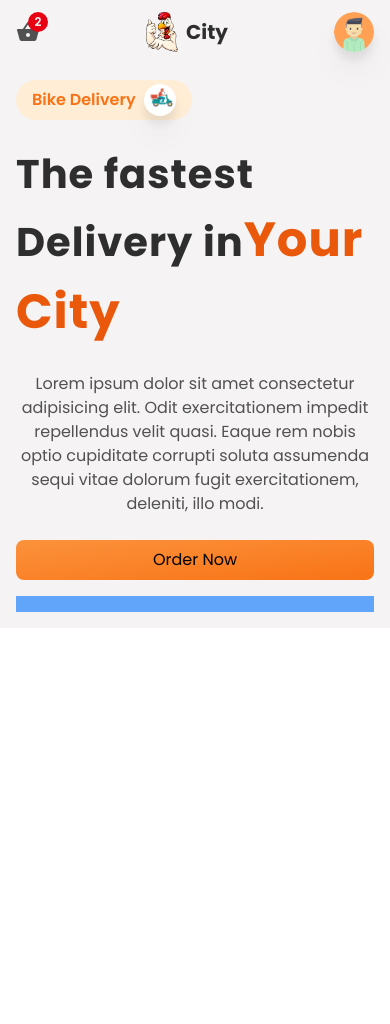
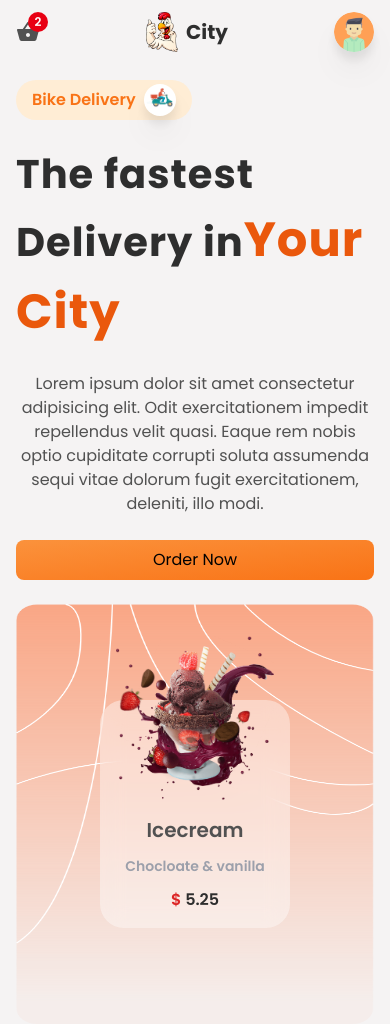
Before and after one commit to thethmuenaing/restaurant-app, a React (Create React App) app: page / in a window 390 px wide. Shown: the top 1024 px of the page. Before the commit the page ends 844 px from the top, so only its background shows below. Built offline with nearby package versions, Linux system fonts and the light colour scheme.

Commit message:
right part of HomeMainContainer and responsive method

```diff
--- a/src/components/HomeMainContainer.jsx
+++ b/src/components/HomeMainContainer.jsx
@@ -1,12 +1,15 @@
 import React from "react";
 import Delivery from "../images/delivery.png";
+import HeroBg from "../images/heroBg.png";
+import I1 from "../images/i1.png";
 
-const HomeMainContainer = () => {
+const HomeContainer = () => {
 	return (
 		<section
 			className="grid grid-cols-1 md:grid-cols-2 gap-2 w-full"
 			id="home "
 		>
+			{/* left */}
 			<div className="py-2 flex-1 flex flex-col items-start justify-center gap-6">
 				<div className="flex items-center justify-center gap-2 bg-orange-100 px-4 py-1 rounded-full">
 					<p className="text-base text-orange-500 font-semibold">
@@ -42,9 +45,35 @@
 				</button>
 			</div>
 
-			<div className="py-2 bg-blue-400 flex-1 "></div>
+			{/* right */}
+
+			<div className="py-2 flex-1 flex items-center relative">
+				<img
+					src={HeroBg}
+					className="ml-auto h-420 w-full lg:w-auto lg:h-650"
+					alt="hero-bg"
+				/>
+
+				<div className=" absolute inset-0 flex items-center justify-center lg:pr-32 py-4">
+					<div className="w-190 p-4 bg-cardOverlay backdrop-blur-md rounded-3xl flex flex-col items-center justify-center ">
+						<img src={I1} className="w-40 -mt-20" alt="i1" />
+
+						<p className="text-xl font-semibold text-textColor mt-4">
+							Icecream
+						</p>
+
+						<p className="text-sm text-lighttextGray font-semibold my-3">
+							Chocloate & vanilla
+						</p>
+
+						<p className="ext-sm font-semibold text-headingColor">
+							<span className="textt-xs text-red-600">$</span> 5.25
+						</p>
+					</div>
+				</div>
+			</div>
 		</section>
 	);
 };
 
-export default HomeMainContainer;
+export default HomeContainer;
```
